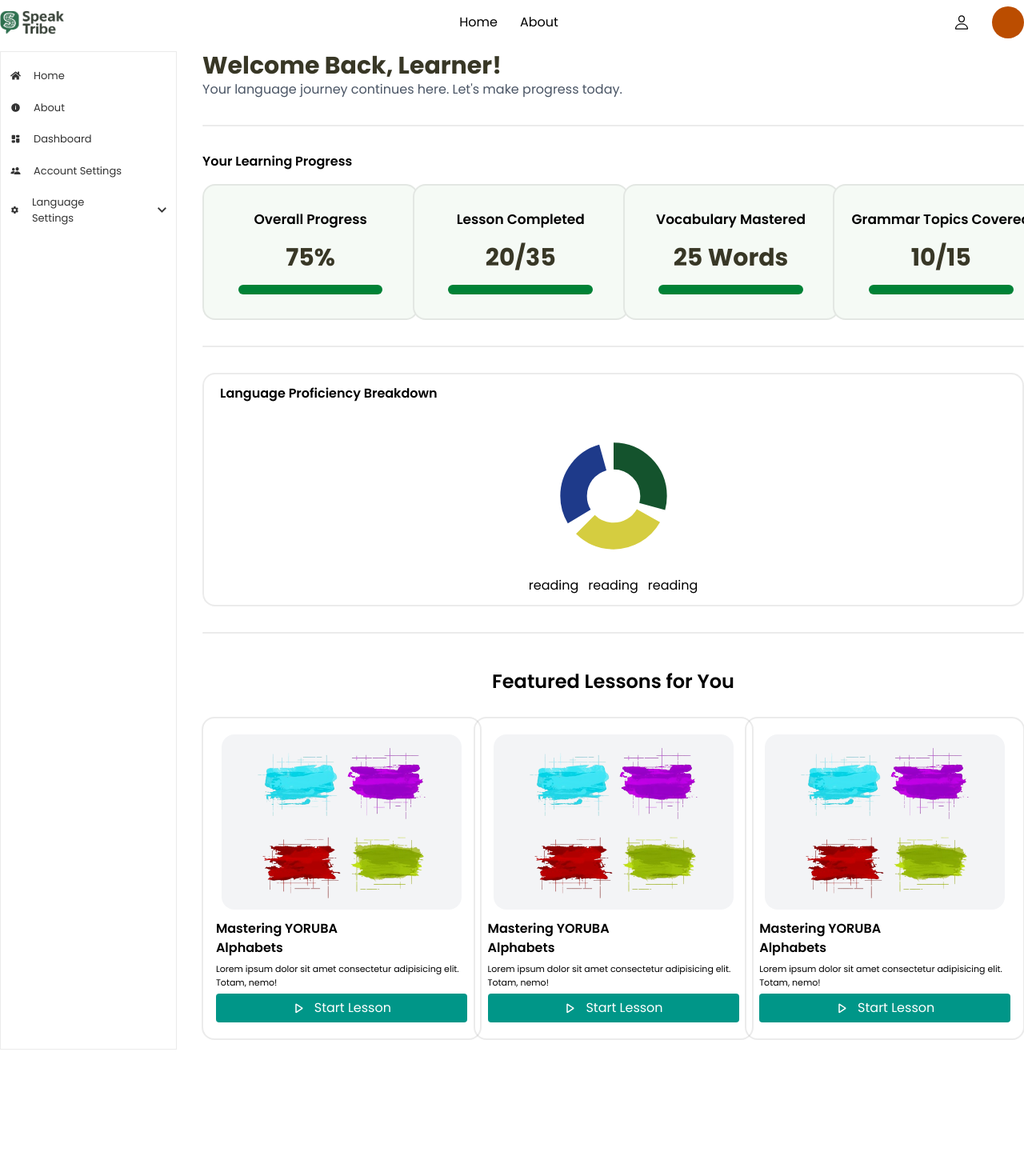
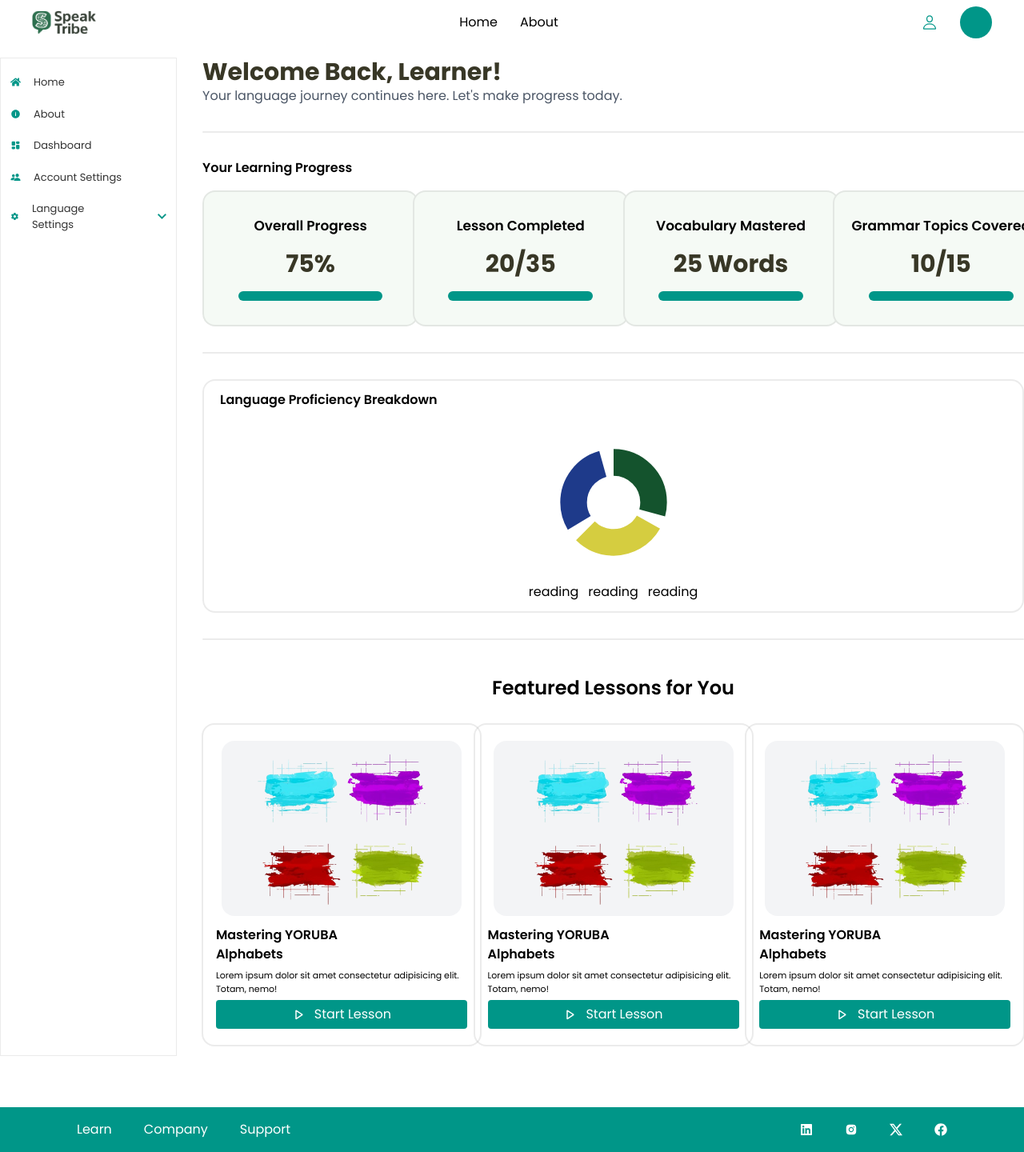
Before and after one commit to SpeakTribe-2-0/speaktribe-frontend, a React (Vite) app: page / in a window 1280 px wide. Shown: the top 1440 px of the page at 80% size. Before the commit the page ends 1312 px from the top, so only its background shows below. Built offline with nearby package versions, Linux system fonts and the light colour scheme.

Commit message:
done with laptop view

```diff
--- a/src/App.jsx
+++ b/src/App.jsx
@@ -3,12 +3,14 @@ import LoginPage from './pages/user/loginPage'
 import SignupPage from './pages/user/SignupPage'
 import Dashboard from './pages/site/Dashboard'
 import Navbar from './components/Navbar'
+import Footer from './components/Footer'
 
 const App = () => {
   return (
     <div>
       <Navbar />
       <Dashboard />
+      <Footer />
     </div>
   )
 }
--- /dev/null
+++ b/src/components/Footer.jsx
@@ -0,0 +1,24 @@
+import React from 'react'
+import { FaLinkedin } from "react-icons/fa6";
+import { AiFillInstagram } from "react-icons/ai";
+import { BsTwitterX } from "react-icons/bs";
+import { FaFacebook } from "react-icons/fa";
+const Footer = () => {
+  return (
+    <div className=' text-white bg-[#009688] flex items-center justify-between px-24 h-14 mt-16'>
+      <div className='flex items-center justify-between gap-10'>
+        <p>Learn</p>
+        <p>Company</p>
+        <p>Support</p>
+      </div>
+      <div className='flex items-center justify-between gap-10'>
+        <FaLinkedin />
+        <AiFillInstagram />
+        <BsTwitterX />
+        <FaFacebook />
+      </div>
+    </div>
+  )
+}
+
+export default Footer
--- a/src/components/Navbar.jsx
+++ b/src/components/Navbar.jsx
@@ -4,17 +4,17 @@ import logo from '../assets/speakTribe-logo.png'
 
 const Navbar = () => {
   return (
-    <div className=' flex justify-between items-center width pb-4 pt-2'>
+    <div className=' flex justify-between items-center px-10 pb-6 pt-2'>
       <div>
-        <img src={logo} alt="" className='w-[80px]'/>
+        <img src={logo} alt="" className='w-[80px]' />
       </div>
       <div className=' flex justify-center items-center gap-7'>
         <p>Home</p>
         <p>About</p>
       </div>
-      <div className=' flex justify-center items-center gap-7'>
-<IoPersonOutline size={20}/>
-<div className=' rounded-full w-[40px] h-[40px] bg-amber-700'></div>
+      <div className=' flex justify-center items-center gap-7 cursor-pointer'>
+        <IoPersonOutline size={20} color='#009688'/>
+        <div className=' rounded-full w-[40px] h-[40px] bg-[#009688]'></div>
       </div>
     </div>
   )
--- a/src/components/SideBar.jsx
+++ b/src/components/SideBar.jsx
@@ -1,4 +1,4 @@
-import React from 'react'
+import React, { useState } from 'react'
 import { FaHome } from "react-icons/fa";
 import { IoIosInformationCircle } from "react-icons/io";
 import { TbLayoutDashboardFilled } from "react-icons/tb";
@@ -6,30 +6,42 @@ import { IoPeople } from "react-icons/io5";
 import { IoMdSettings } from "react-icons/io";
 import { FaChevronDown } from "react-icons/fa";
 
+
 const SideBar = () => {
+  const [open, setOpen] = useState(false)
   return (
     <div className=' max-w-[300px] border-[#9d9d9d33] border-1 py-5 px-3'>
       <div className=' text-[#333] flex flex-col gap-5 text-[13px]'>
         <div className='flex justify-start items-center gap-4'>
-          <FaHome />
+          <FaHome color='#009688'/>
           Home
         </div>
         <div className='flex justify-start items-center gap-4'>
-          <IoIosInformationCircle />
+          <IoIosInformationCircle color='#009688'/>
           About
         </div>
         <div className='flex justify-start items-center gap-4'>
-          <TbLayoutDashboardFilled />
+          <TbLayoutDashboardFilled color='#009688'/>
           Dashboard
         </div>
         <div className='flex justify-start items-center gap-4'>
-          <IoPeople />
+          <IoPeople color='#009688'/>
           Account Settings
         </div>
-        <div className='flex justify-start items-center gap-4'>
-          <IoMdSettings />
-          Language Settings
-          <FaChevronDown className=' ml-10'/>
+        <div className=''>
+          <div onClick={() => { setOpen(!open) }} className='flex justify-start items-center gap-4 cursor-pointer'>
+            <IoMdSettings color='#009688'/>
+            Language Settings
+            <FaChevronDown className=' ml-10' color='#009688'/>
+
+          </div>
+          {open && (
+            <div className='mt-3 text-[16px] font-semibold flex flex-col gap-3'>
+              <p className=' hover:bg-[#F5FAF5] w-full pl-8 transition-colors duration-500 cursor-pointer rounded ease-in-out '>Yoruba</p>
+              <p className=' hover:bg-[#F5FAF5] w-full pl-8 transition-colors duration-500 cursor-pointer rounded ease-in-out '>Hausa</p>
+              <p className=' hover:bg-[#F5FAF5] w-full pl-8 transition-colors duration-500 cursor-pointer rounded ease-in-out '>Igbo</p>
+            </div>
+          )}
         </div>
       </div>
     </div>
--- a/src/pages/site/Dashboard.jsx
+++ b/src/pages/site/Dashboard.jsx
@@ -52,7 +52,7 @@ const Dashboard = () => {
             >
               <p className="font-semibold text-[17px]">{data.text}</p>
               <p className="font-bold text-3xl text-[#383726]">{data.num}</p>
-              <div className="w-[80%] h-3 bg-green-700 mx-auto rounded-full"></div>
+              <div className="w-[80%] h-3 bg-[#009688] mx-auto rounded-full"></div>
             </div>
           ))}
         </div>
```
